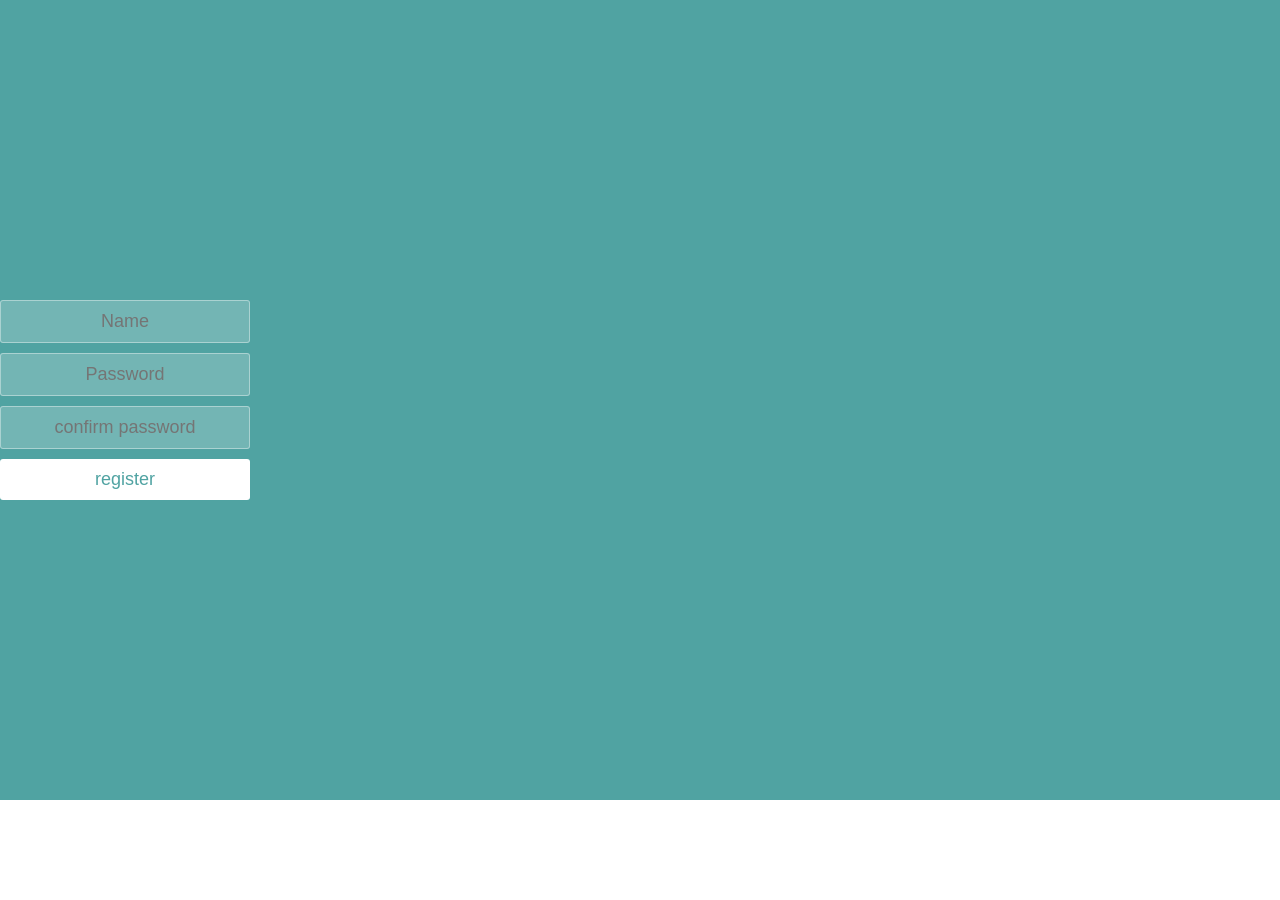
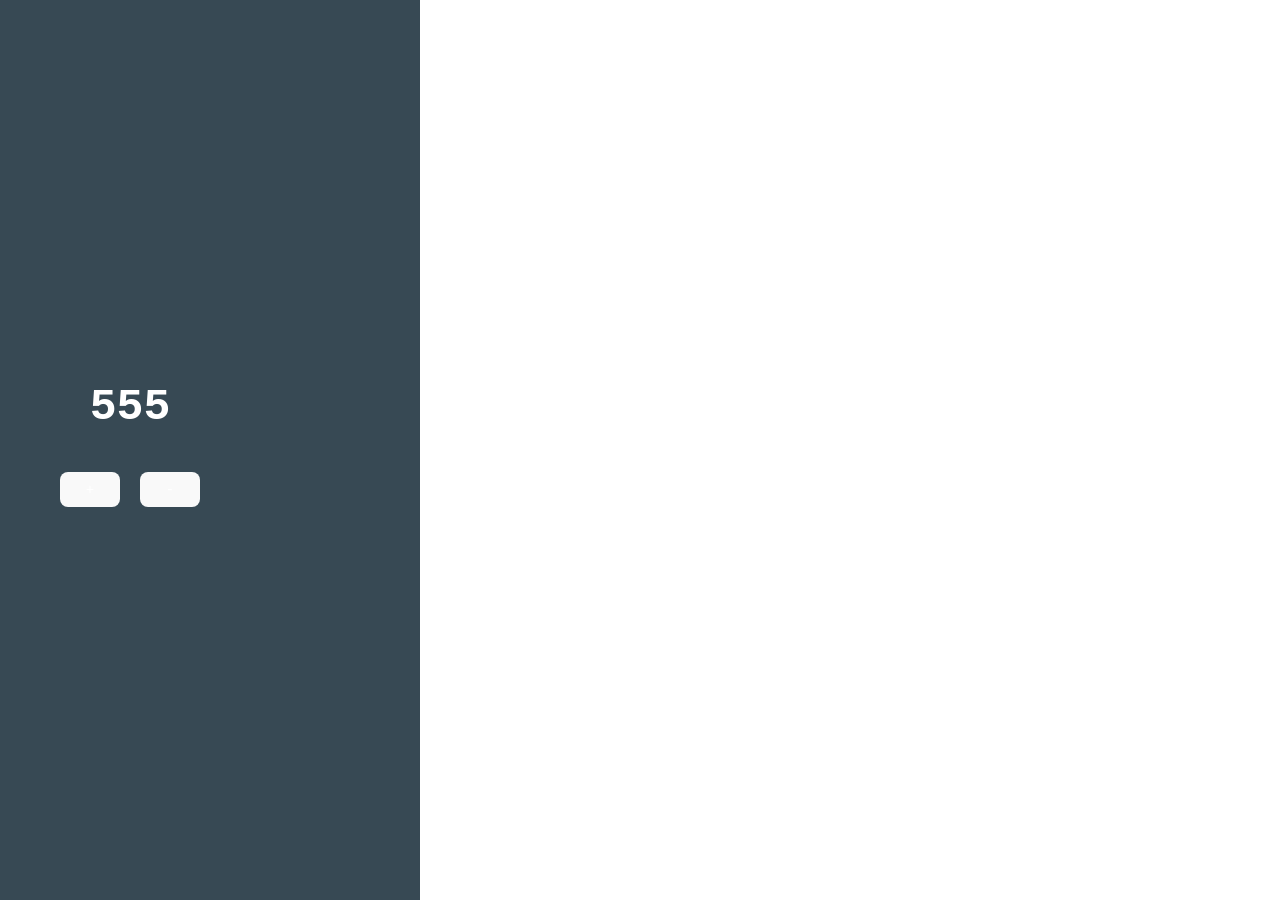
Before and after one commit to jaseena-k/react-app, a React (Vite) app in the folder react-basics/basic-app/: page / in a window 1280 px wide. Before the commit the page ends 800 px from the top, so only its background shows below. Built offline with nearby package versions, Linux system fonts and the light colour scheme.

Commit message:
react-useState

```diff
--- a/react-basics/basic-app/public/style.css
+++ b/react-basics/basic-app/public/style.css
@@ -1,57 +1,29 @@
-* {
-  box-sizing: border-box;
-  margin: 0;
-  padding: 0;
-  font-weight: 300;
+body {
+  font: normal 14px/100% "Andale Mono", AndaleMono, monospace;
+  color: #fff;
+  padding: 50px;
+  width: 300px;
+  margin: 0 auto;
+  background-color: #374954;
+  text-align: center;
 }
 
-body {
-  font-family: "Source Sans Pro", sans-serif;
-  color: white;
-  font-weight: 300;
-  background: #50a3a2;
-  width: 100%;
-  height: 100%;
+h1 {
+  font-size: 100px;
 }
 
 .container {
-  margin: 10% auto;
-  padding: 80px 0;
-  text-align: center;
+  margin: 60% auto;
 }
 
-.container h1 {
-  font-size: 40px;
-  font-weight: 200;
+button {
+  display: inline-block;
+  background-color: #6bbe92;
+  border: 0;
+  width: 60px;
+  margin: 10px;
+  text-align: center;
+  color: #fff;
+  font-weight: bold;
+  font-size: 50px;
 }
-
-form {
-  padding: 20px 0;
-  position: relative;
-}
-form input {
-  border: 1px solid rgba(252, 252, 252, 0.4);
-  background-color: rgba(252, 252, 252, 0.2);
-  width: 250px;
-  border-radius: 3px;
-  font-family: "Source Sans Pro", sans-serif;
-  padding: 10px 15px;
-  margin: 0 auto 10px auto;
-  display: block;
-  text-align: center;
-  font-size: 18px;
-  color: white;
-  font-weight: 300;
-}
-
-form button {
-  appearance: none;
-  outline: 0;
-  background-color: white;
-  border: 0;
-  padding: 10px 15px;
-  color: #50a3a2;
-  border-radius: 3px;
-  width: 250px;
-  font-size: 18px;
-}
--- a/react-basics/basic-app/src/App.jsx
+++ b/react-basics/basic-app/src/App.jsx
@@ -1,14 +1,23 @@
+
 import React, { useState } from "react";
-import Form from "./Form";
+
+function App(){
+  const [count,setCount] = useState(555)
 
 
-var userIsRegistered = false
+function increase (){
+  setCount (count + 1)
+}
 
-function App(){
-
+function decrease (){
+  setCount (count - 1)
+}
   return (
     <div className="container">
-      <Form isRegistered ={userIsRegistered}/>
+      <h1>{count}</h1>
+      <button onClick={increase}>+</button>
+      <button onClick={decrease}>-</button>
+
 
     </div>
   )
--- a/react-basics/basic-app/src/Form.jsx
+++ /dev/null
@@ -1,17 +0,0 @@
-import React  from "react";
-
-function Form (props){
-    return (
-        <form className="form">
-            <input type="text" placeholder="Name" />
-            <input type="password" placeholder="Password" />
-            {!props.isRegistered && (
-             <input type="password" placeholder="confirm password" />
-            )}
-
-            <button className="submit"> {props.isRegistered ? "login": "register" }</button>
-        </form>
-    )
-}
-
-export default Form
```
